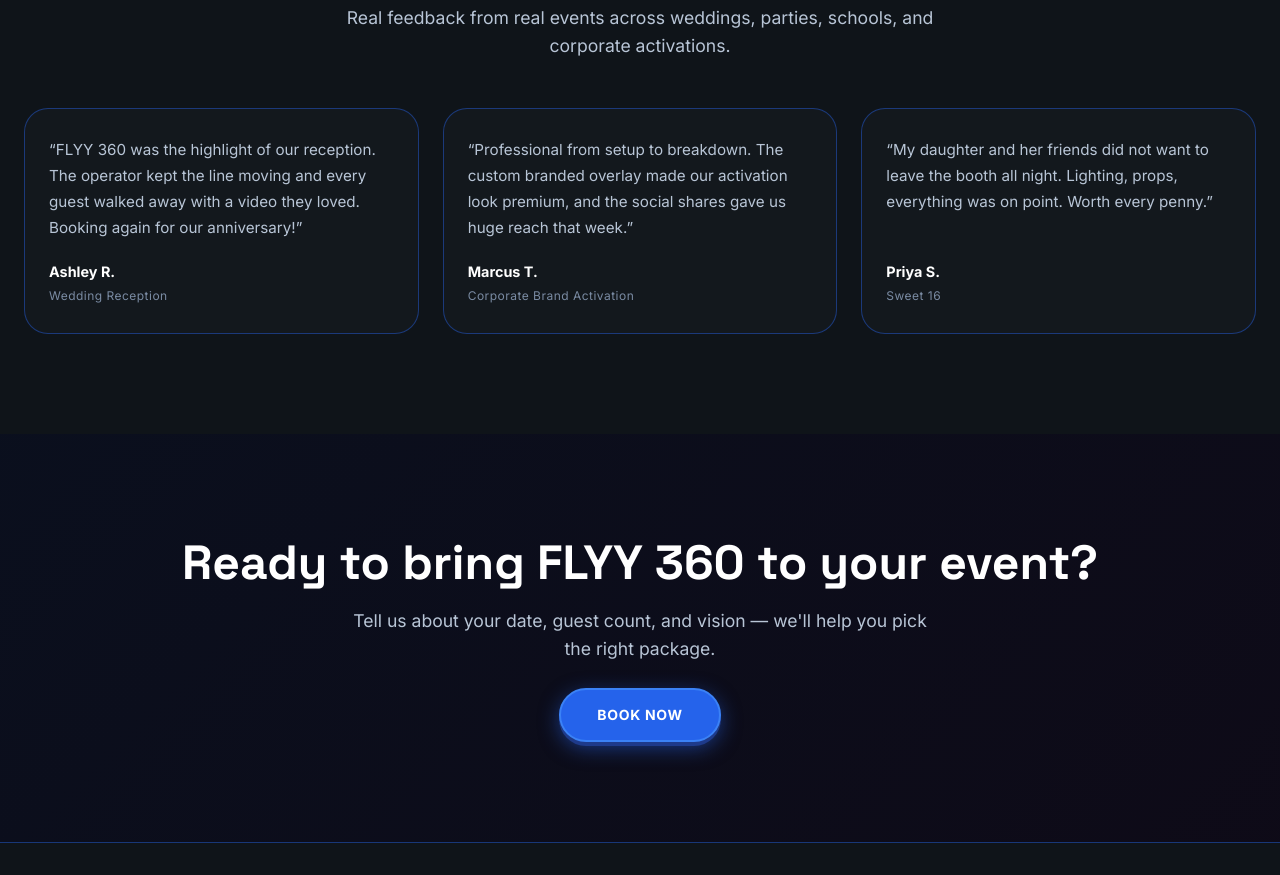
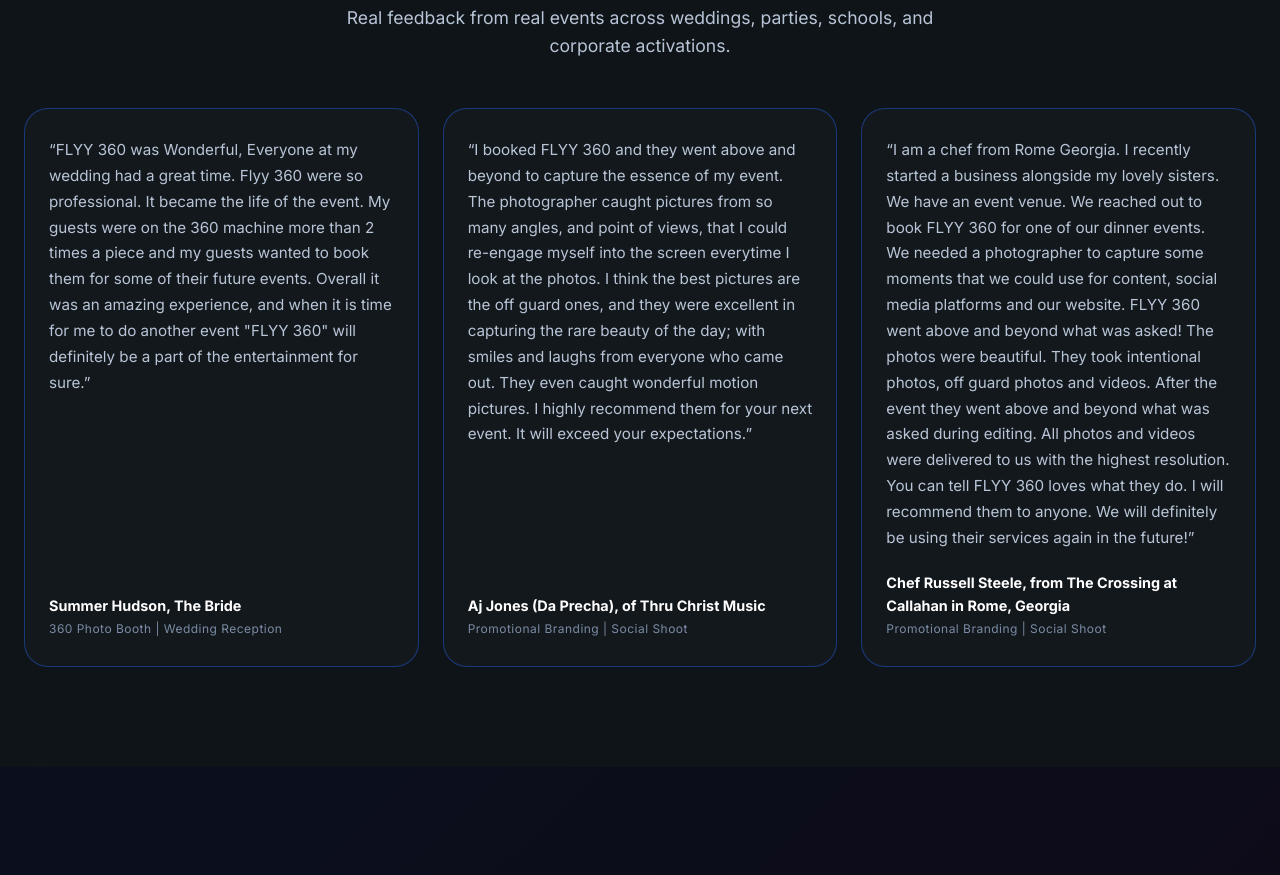
Before and after one commit to BizzOne-Digital/fly360, a React (Vite) app in the folder frontend/: page /about in a window 1280 px wide. Shown: the part 2940-3815 px from the top of the page. Built offline with nearby package versions, Linux system fonts and the light colour scheme; no server answers.

Commit message:
Replace placeholder testimonials with real client reviews
Swap the three made-up sample testimonials for actual client
reviews (Summer Hudson - wedding, Aj Jones/Thru Christ Music,
Chef Russell Steele/The Crossing at Callahan) with their roles
and service categories.

```diff
--- a/frontend/src/sections/Testimonials.jsx
+++ b/frontend/src/sections/Testimonials.jsx
@@ -1,18 +1,21 @@
 const TESTIMONIALS = [
   {
-    name: 'Ashley R.',
-    event: 'Wedding Reception',
-    quote: 'FLYY 360 was the highlight of our reception. The operator kept the line moving and every guest walked away with a video they loved. Booking again for our anniversary!',
+    name: 'Summer Hudson',
+    role: 'The Bride',
+    event: '360 Photo Booth | Wedding Reception',
+    quote: 'FLYY 360 was Wonderful, Everyone at my wedding had a great time. Flyy 360 were so professional. It became the life of the event. My guests were on the 360 machine more than 2 times a piece and my guests wanted to book them for some of their future events. Overall it was an amazing experience, and when it is time for me to do another event "FLYY 360" will definitely be a part of the entertainment for sure.',
   },
   {
-    name: 'Marcus T.',
-    event: 'Corporate Brand Activation',
-    quote: 'Professional from setup to breakdown. The custom branded overlay made our activation look premium, and the social shares gave us huge reach that week.',
+    name: 'Aj Jones (Da Precha)',
+    role: 'of Thru Christ Music',
+    event: 'Promotional Branding | Social Shoot',
+    quote: 'I booked FLYY 360 and they went above and beyond to capture the essence of my event. The photographer caught pictures from so many angles, and point of views, that I could re-engage myself into the screen everytime I look at the photos. I think the best pictures are the off guard ones, and they were excellent in capturing the rare beauty of the day; with smiles and laughs from everyone who came out. They even caught wonderful motion pictures. I highly recommend them for your next event. It will exceed your expectations.',
   },
   {
-    name: 'Priya S.',
-    event: 'Sweet 16',
-    quote: 'My daughter and her friends did not want to leave the booth all night. Lighting, props, everything was on point. Worth every penny.',
+    name: 'Chef Russell Steele',
+    role: 'from The Crossing at Callahan in Rome, Georgia',
+    event: 'Promotional Branding | Social Shoot',
+    quote: 'I am a chef from Rome Georgia. I recently started a business alongside my lovely sisters. We have an event venue. We reached out to book FLYY 360 for one of our dinner events. We needed a photographer to capture some moments that we could use for content, social media platforms and our website. FLYY 360 went above and beyond what was asked! The photos were beautiful. They took intentional photos, off guard photos and videos. After the event they went above and beyond what was asked during editing. All photos and videos were delivered to us with the highest resolution. You can tell FLYY 360 loves what they do. I will recommend them to anyone. We will definitely be using their services again in the future!',
   },
 ];
 
@@ -29,7 +32,7 @@ export default function Testimonials() {
             <div key={t.name} className="testimonial-card">
               <p className="testimonial-quote">&ldquo;{t.quote}&rdquo;</p>
               <div className="testimonial-author">
-                <span className="testimonial-name">{t.name}</span>
+                <span className="testimonial-name">{t.name}{t.role ? `, ${t.role}` : ''}</span>
                 <span className="testimonial-event">{t.event}</span>
               </div>
             </div>
```
